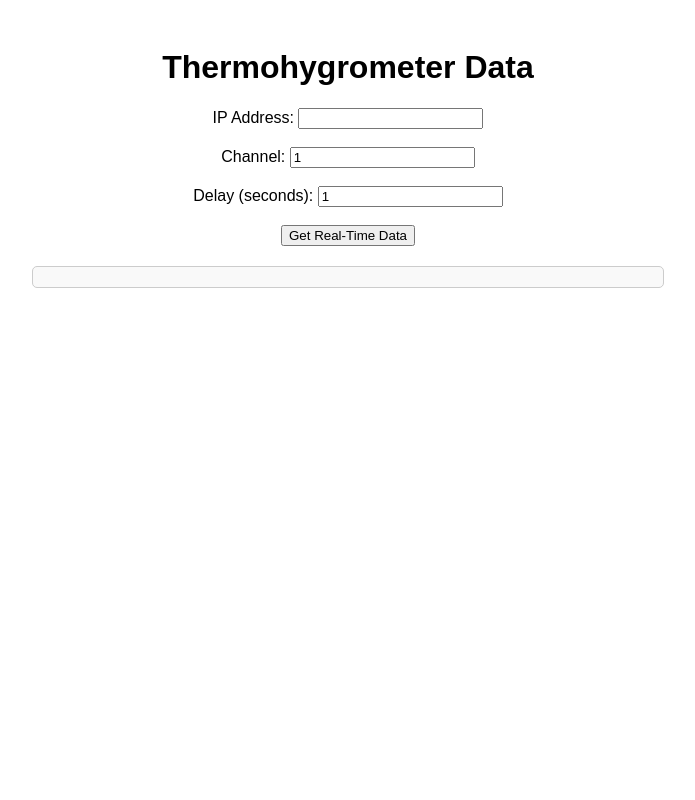
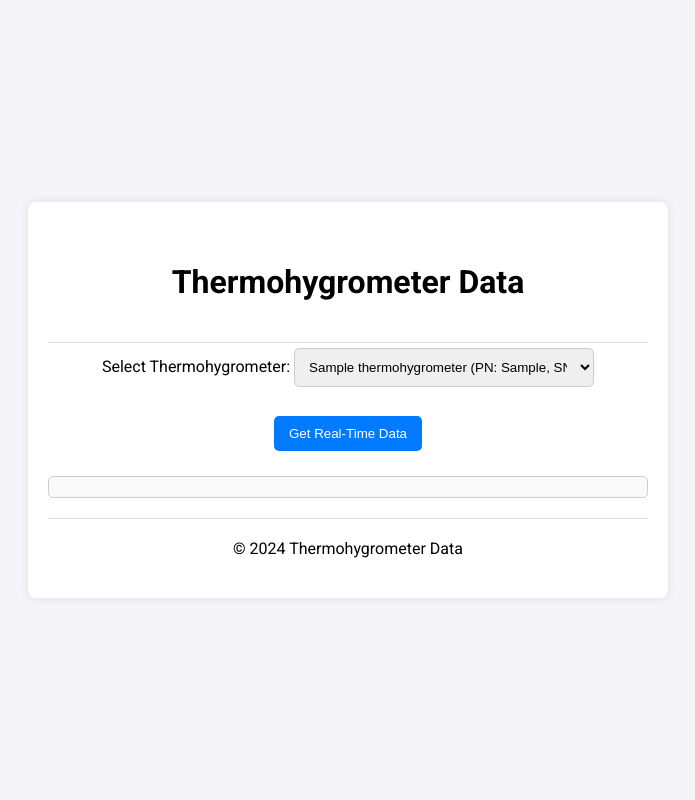
Before and after one commit to rafacalassara/fluke_dewk_1620A_project, a Django app: page / in a window 1280 px wide. Shown: the whole page, without its empty margins (292-987 px from the left). Run offline with Django 5.2, Linux system fonts and the light colour scheme; tables that the repository leaves empty hold one stand-in row (values such as "Sample post").

Commit message:
add style

```diff
--- a/fluke_data/routing.py
+++ b/fluke_data/routing.py
@@ -3,5 +3,5 @@
 from . import consumers
 
 websocket_urlpatterns = [
-    re_path(r'ws/data/$', consumers.DataConsumer.as_asgi()),
+    re_path(r'ws/data/(?P<thermohygrometer_id>\d+)/$', consumers.DataConsumer.as_asgi()),
 ]
--- /dev/null
+++ b/fluke_data/static/css/styles.css
@@ -0,0 +1,59 @@
+body {
+    font-family: 'Roboto', Arial, sans-serif;
+    background-color: #f4f4f9;
+    margin: 0;
+    padding: 0;
+    display: flex;
+    justify-content: center;
+    align-items: center;
+    min-height: 100vh;
+}
+.container {
+    width: 80%;
+    max-width: 600px;
+    margin: 20px;
+    padding: 20px;
+    background-color: #fff;
+    box-shadow: 0 0 10px rgba(0, 0, 0, 0.1);
+    border-radius: 8px;
+    text-align: center;
+}
+.header, .footer {
+    padding: 20px 0;
+}
+.header {
+    border-bottom: 1px solid #ddd;
+}
+.footer {
+    border-top: 1px solid #ddd;
+    margin-top: 20px;
+}
+.data-form {
+    margin-bottom: 20px;
+}
+.result {
+    border: 1px solid #ccc;
+    padding: 10px;
+    border-radius: 5px;
+    background-color: #f9f9f9;
+}
+button {
+    padding: 10px 15px;
+    background-color: #007bff;
+    color: #fff;
+    border: none;
+    border-radius: 5px;
+    cursor: pointer;
+    margin: 5px;
+}
+button:hover {
+    background-color: #0056b3;
+}
+select, option {
+    padding: 10px;
+    border-radius: 5px;
+    border: 1px solid #ccc;
+    width: 100%;
+    max-width: 300px;
+    margin: 5px 0;
+}
--- /dev/null
+++ b/fluke_data/templates/fluke_data/base.html
@@ -0,0 +1,26 @@
+<!DOCTYPE html>
+<html lang="en">
+<head>
+    <meta charset="UTF-8">
+    <meta name="viewport" content="width=device-width, initial-scale=1.0">
+    <title>{% block title %}Thermohygrometer Data{% endblock %}</title>
+    <link href="https://fonts.googleapis.com/css2?family=Roboto:wght@400;700&display=swap" rel="stylesheet">
+    {% load static %}
+    <link rel="stylesheet" href="{% static 'css/styles.css' %}">
+    {% block extra_head %}{% endblock %}
+</head>
+<body>
+    <div class="container">
+        <div class="header">
+            <h1>{% block header %}Thermohygrometer Data{% endblock %}</h1>
+        </div>
+        <div class="content">
+            {% block content %}{% endblock %}
+        </div>
+        <div class="footer">
+            {% block footer %}© 2024 Thermohygrometer Data{% endblock %}
+        </div>
+    </div>
+    {% block extra_scripts %}{% endblock %}
+</body>
+</html>
--- a/fluke_data/templates/fluke_data/index.html
+++ b/fluke_data/templates/fluke_data/index.html
@@ -1,55 +1,51 @@
-<!DOCTYPE html>
-<html>
-<head>
-    <title>Thermohygrometer Data</title>
-    <style>
-        body {
-            font-family: Arial, sans-serif;
-        }
-        .container {
-            width: 50%;
-            margin: auto;
-            text-align: center;
-            padding: 20px;
-        }
-        .data-form {
-            margin-bottom: 20px;
-        }
-        .result {
-            border: 1px solid #ccc;
-            padding: 10px;
-            border-radius: 5px;
-            background-color: #f9f9f9;
-        }
-    </style>
-</head>
-<body>
-    <div class="container">
-        <h1>Thermohygrometer Data</h1>
-        <form id="data-form" class="data-form">
-            <button type="button" onclick="fetchRealTimeData()">Get Real-Time Data</button>
-        </form>
-        <div id="result" class="result"></div>
-        <div id="instruments">
-            {% for instrument in instruments %}
-                <p><strong>PN:</strong> {{ instrument.pn }}</p>
-                <p><strong>SN:</strong> {{ instrument.sn }}</p>
-                <p><strong>Name:</strong> {{ instrument.instrument_name }}</p>
-                <hr>
-            {% endfor %}
-        </div>
-    </div>
+{% extends "fluke_data/base.html" %}
 
+{% block title %}Thermohygrometer Data{% endblock %}
+
+{% block content %}
+    <form id="data-form" class="data-form">
+        <label for="thermohygrometer">Select Thermohygrometer:</label>
+        <select id="thermohygrometer" name="thermohygrometer"></select><br><br>
+        <button type="button" onclick="fetchRealTimeData()">Get Real-Time Data</button>
+        <button type="button" id="close-button" onclick="closeConnection()" style="display: none;">Close Connection</button>
+    </form>
+    <div id="result" class="result"></div>
+{% endblock %}
+
+{% block extra_scripts %}
     <script>
+        let ws = null;
+
+        document.addEventListener('DOMContentLoaded', async function() {
+            try {
+                const response = await fetch('/get_thermohygrometers/');
+                const thermohygrometers = await response.json();
+                const dropdown = document.getElementById('thermohygrometer');
+                thermohygrometers.forEach(thermo => {
+                    const option = document.createElement('option');
+                    option.value = thermo.id;
+                    option.textContent = `${thermo.instrument_name} (PN: ${thermo.pn}, SN: ${thermo.sn})`;
+                    dropdown.appendChild(option);
+                });
+            } catch (error) {
+                console.error('Error fetching thermohygrometers:', error);
+            }
+        });
+
         async function fetchRealTimeData() {
-
+            const selectedThermohygrometer = document.getElementById('thermohygrometer').value;
             document.getElementById('result').textContent = 'Fetching data...';
 
+            if (ws) {
+                ws.close();
+            }
+
             try {
-                const ws = new WebSocket(`ws://${window.location.host}/ws/data/`);
+                ws = new WebSocket(`ws://${window.location.host}/ws/data/${selectedThermohygrometer}/`);
 
                 ws.onopen = function() {
                     console.log('WebSocket connection opened');
+                    document.getElementById('close-button').style.display = 'inline-block';
                 };
 
                 ws.onmessage = function(event) {
@@ -74,11 +70,21 @@
 
                 ws.onclose = function() {
                     console.log('WebSocket connection closed');
+                    document.getElementById('close-button').style.display = 'none';
                 };
             } catch (error) {
                 document.getElementById('result').textContent = 'Error fetching data: ' + error.message;
             }
         }
+
+        function closeConnection() {
+            if (ws) {
+                ws.send(JSON.stringify({ command: 'disconnect' }));
+                ws.close();
+                document.getElementById('result').textContent = 'WebSocket connection closed';
+                ws = null;
+                document.getElementById('close-button').style.display = 'none';
+            }
+        }
     </script>
-</body>
-</html>
+{% endblock %}
--- a/fluke_data/urls.py
+++ b/fluke_data/urls.py
@@ -1,8 +1,8 @@
 # fluke_data/urls.py
-
 from django.urls import path
 from . import views
 
 urlpatterns = [
     path('', views.index, name='index'),
+    path('get_thermohygrometers/', views.get_thermohygrometers, name='get_thermohygrometers'),
 ]
--- a/fluke_data/views.py
+++ b/fluke_data/views.py
@@ -1,7 +1,19 @@
 # fluke_data/views.py
 from django.shortcuts import render
+from django.http import JsonResponse
 from .models import Thermohygrometer
 
 def index(request):
-    instruments = Thermohygrometer.objects.all()
-    return render(request, 'fluke_data/index.html', {'instruments': instruments})
+    return render(request, 'fluke_data/index.html')
+
+def get_thermohygrometers(request):
+    thermohygrometers = Thermohygrometer.objects.all()
+    data = [
+        {
+            'id': thermo.id,
+            'pn': thermo.pn,
+            'sn': thermo.sn,
+            'instrument_name': thermo.instrument_name
+        }
+    for thermo in thermohygrometers]
+    return JsonResponse(data, safe=False)
--- a/fluke_dewk_1620A_project/urls.py
+++ b/fluke_dewk_1620A_project/urls.py
@@ -19,6 +19,6 @@
 
 urlpatterns = [
     path('admin/', admin.site.urls),
-    path('', include('thermohygrometer_app.urls')),
-    path('fluke/', include('fluke_data.urls')),
+    path('', include('fluke_data.urls')),
+    path('legacy', include('thermohygrometer_app.urls')),
 ]
```
Also changed, not shown: fluke_data/consumers.py (+13 -4 lines), fluke_dewk_1620A_project/settings.py (+6 -2 lines).
